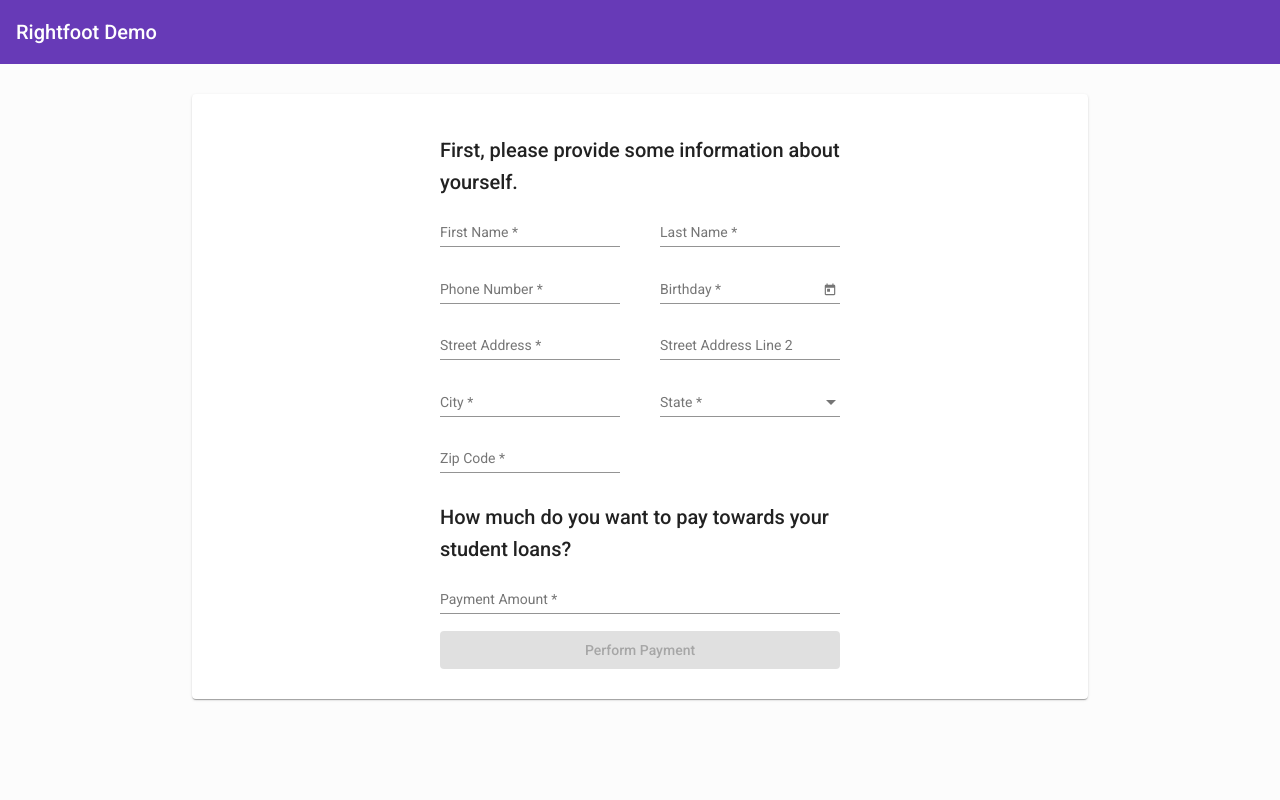
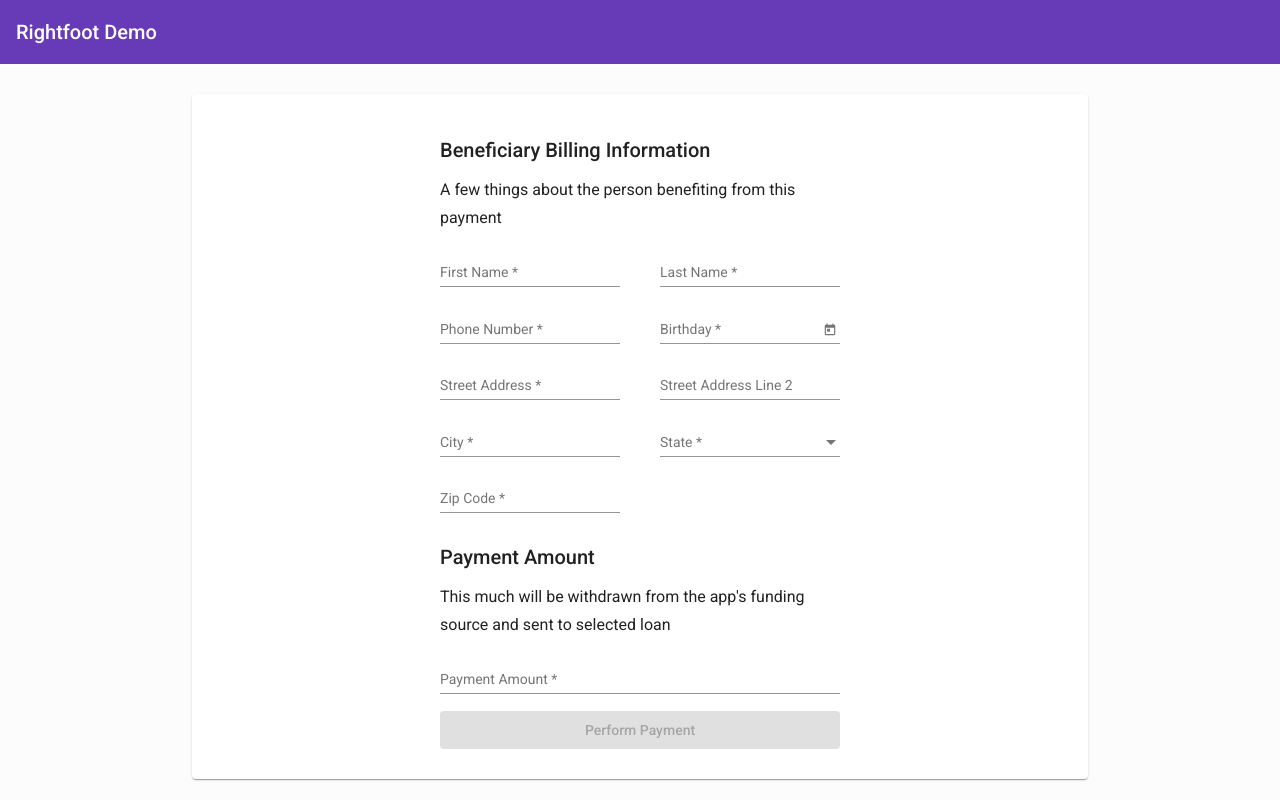
Before and after one commit to Charitize/rightfoot-payments-demo, an Angular app: page / in a window 1280 px wide. Built offline with nearby package versions, Linux system fonts and the light colour scheme; what ngx-plaid-link would draw is missing.

Commit message:
[RF-388] Updated language for form sections.
This makes the forms feel closer to a normal checkout/payments form rather than a user flow of independent steps.

```diff
--- a/src/app/payment-form/payment-form.component.html
+++ b/src/app/payment-form/payment-form.component.html
@@ -4,8 +4,11 @@
       <!--   Form group for collecting demographics information.   -->
       <ng-container *ngIf="!isDemographicsInfoProvided">
         <h2 class="mat-title">
-          First, please provide some information about yourself.
+          Beneficiary Billing Information
         </h2>
+        <h3 class="mat-subtitle">
+          A few things about the person benefiting from this payment
+        </h3>
         <div formGroupName="demographics" class="form-group-container">
           <mat-form-field>
             <mat-label>First Name</mat-label>
@@ -105,8 +108,12 @@
       </ng-container>
 
       <h2 class="mat-title">
-        How much do you want to pay towards your student loans?
+        Payment Amount
       </h2>
+      <h3 class="mat-subtitle">
+        This much will be withdrawn from the app's funding source and sent to
+        selected loan
+      </h3>
       <mat-form-field>
         <mat-label>Payment Amount</mat-label>
         <input
```
